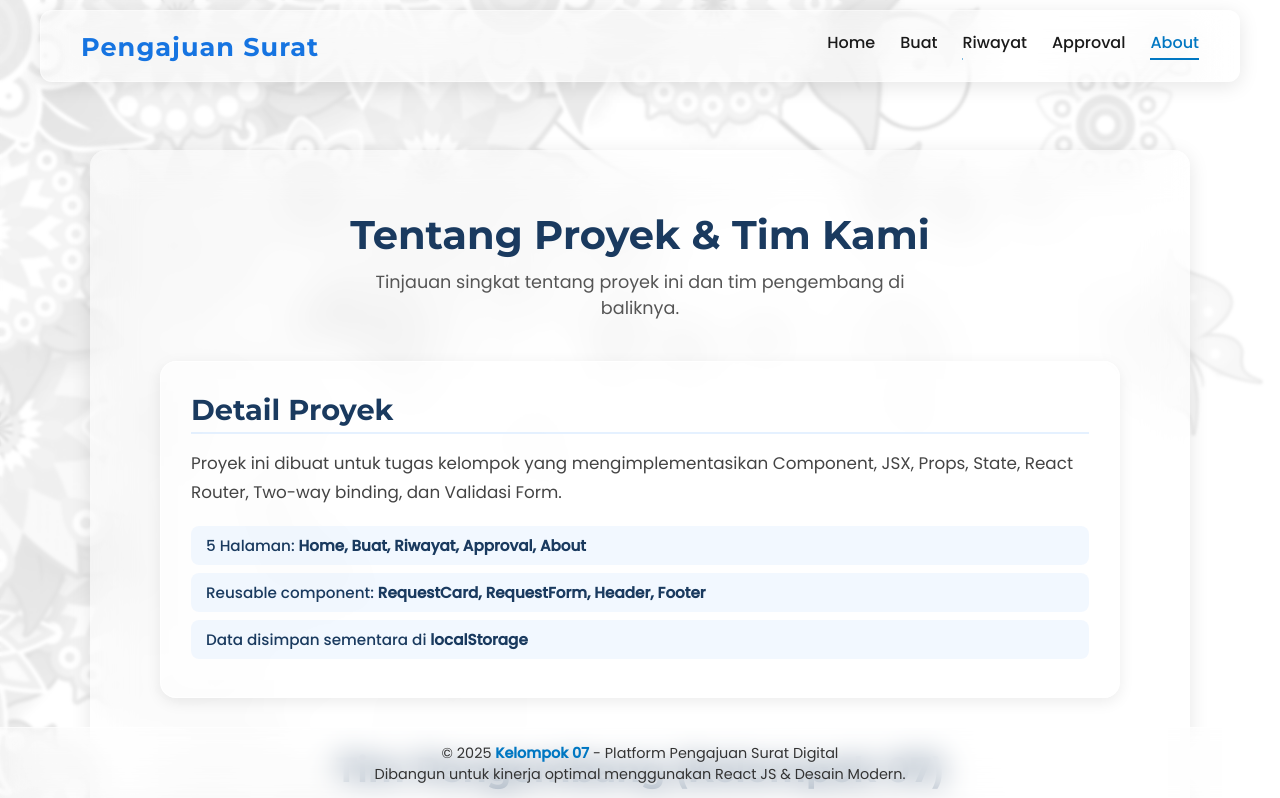
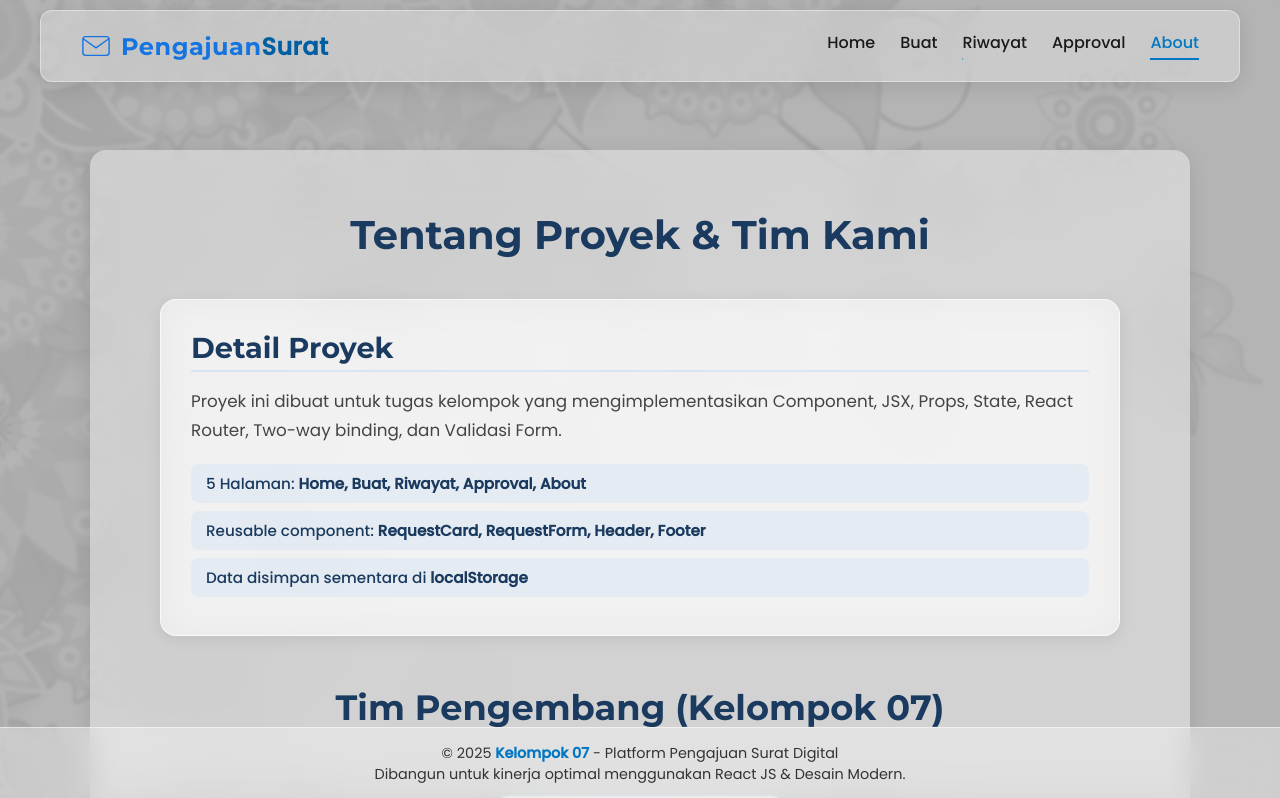
Before and after one commit to indrasarjana0810-x-x/pengajuanSurat-app-07, a React (Vite) app: page /about in a window 1280 px wide. Shown: the top 798 px of the page. Built offline with nearby package versions, Linux system fonts and the light colour scheme.

Commit message:
Update: Rapihin UI dan code

```diff
--- a/src/components/Header.jsx
+++ b/src/components/Header.jsx
@@ -1,14 +1,15 @@
-import React, { useState, useEffect } from 'react';
-import { Link, useLocation } from 'react-router-dom';
+import React, { useState, useEffect } from "react";
+import { Link, useLocation } from "react-router-dom";
+import "./css/Style.css";
 
 export default function Header() {
-  const loc = useLocation();
+  const location = useLocation();
   const [isHidden, setIsHidden] = useState(false);
 
-  // Helper function untuk menentukan class 'active'
-  const getActiveClass = (path) => (loc.pathname === path ? 'active' : '');
+  // Logic untuk menambahkan kelas "active" pada link yang sesuai dengan path saat ini
+  const getActiveClass = (path) => (location.pathname === path ? "active" : "");
 
-  // AUTO-HIDE LOGIC
+  // Logic untuk menyembunyikan/memperlihatkan Navbar saat scroll
   useEffect(() => {
     let lastScrollY = window.pageYOffset || document.documentElement.scrollTop;
     let ticking = false;
@@ -18,11 +19,11 @@ export default function Header() {
         window.requestAnimationFrame(() => {
           const currentScrollY = window.pageYOffset || document.documentElement.scrollTop;
 
-          // Hide navbar saat scroll down lebih dari 100px
+          // Menyembunyikan Navbar jika scroll ke bawah dan melewati batas 100px
           if (currentScrollY > lastScrollY && currentScrollY > 100) {
             setIsHidden(true);
           }
-          // Show navbar saat scroll up
+          // Menampilkan Navbar jika scroll ke atas
           else if (currentScrollY < lastScrollY) {
             setIsHidden(false);
           }
@@ -30,37 +31,56 @@ export default function Header() {
           lastScrollY = currentScrollY;
           ticking = false;
         });
-
         ticking = true;
       }
     };
 
-    window.addEventListener('scroll', handleScroll, { passive: true });
+    // Menambahkan event listener dengan passive: true untuk performa
+    window.addEventListener("scroll", handleScroll, { passive: true });
 
-    return () => window.removeEventListener('scroll', handleScroll);
-  }, []); // Empty dependency array, cukup run sekali
+    // Cleanup function: membersihkan event listener saat komponen unmount
+    return () => window.removeEventListener("scroll", handleScroll);
+  }, []);
 
   return (
-    // TAMBAHKAN CLASS DYNAMIC BERDASARKAN STATE isHidden
-    <nav className={`navbar ${isHidden ? 'hidden-nav' : ''}`}>
-      <h1>Pengajuan Surat</h1>
+    <nav className={`navbar ${isHidden ? "hidden-nav" : ""}`}>
+      <Link to="/" className="logo">
+        <svg
+          xmlns="http://www.w3.org/2000/svg"
+          viewBox="0 0 64 64"
+          width="32"
+          height="32"
+          className="logo-icon"
+        >
+          <rect
+            x="4" y="12" width="56" height="40" rx="6" ry="6"
+            fill="none" stroke="currentColor" strokeWidth="3"
+          />
+          <polyline
+            points="4,16 32,36 60,16"
+            fill="none" stroke="currentColor" strokeWidth="3"
+          />
+        </svg>
+        <span className="logo-text">
+          Pengajuan<span className="highlight">Surat</span>
+        </span>
+      </Link>
 
-      <ul>
-        <li>
-          <Link className={getActiveClass('/')} to="/">Home</Link>
-        </li>
-        <li>
-          <Link className={getActiveClass('/buat')} to="/buat">Buat</Link>
-        </li>
-        <li>
-          <Link className={getActiveClass('/riwayat')} to="/riwayat">Riwayat</Link>
-        </li>
-        <li>
-          <Link className={getActiveClass('/approval')} to="/approval">Approval</Link>
-        </li>
-        <li>
-          <Link className={getActiveClass('/about')} to="/about">About</Link>
-        </li>
+      {/* NAVIGATION LINKS - Dibuat Reusable (Mapping Array) */}
+      <ul className="nav-links">
+        {[
+          { path: "/", label: "Home" },
+          { path: "/buat", label: "Buat" },
+          { path: "/riwayat", label: "Riwayat" },
+          { path: "/approval", label: "Approval" },
+          { path: "/about", label: "About" },
+        ].map(({ path, label }) => (
+          <li key={path}>
+            <Link className={getActiveClass(path)} to={path}>
+              {label}
+            </Link>
+          </li>
+        ))}
       </ul>
     </nav>
   );
--- a/src/components/css/Style.css
+++ b/src/components/css/Style.css
@@ -9,7 +9,12 @@
 }
 
 body {
-  background: url('../Background/IMG_Background.jpg') no-repeat center center fixed;
+  background:
+    linear-gradient(
+      rgba(0, 0, 0, 0.45),
+      rgba(0, 0, 0, 0.45)
+    ),
+    url('../Background/IMG_Background.jpg') no-repeat center center fixed;
   background-size: cover;
   color: #1a1a1a;
   min-height: 100vh;
@@ -27,6 +32,7 @@ body::before {
   width: 100%;
   height: 100%;
   background: rgba(255, 255, 255, 0.35);
+  -webkit-backdrop-filter: blur(1.5px);
   backdrop-filter: blur(1.5px);
   z-index: -1;
 }
@@ -41,6 +47,7 @@ body::before {
   max-width: 1200px;
   z-index: 1000;
   background: rgba(255, 255, 255, 0.3);
+  -webkit-backdrop-filter: blur(20px);
   backdrop-filter: blur(20px);
   border: 1px solid rgba(255, 255, 255, 0.4);
   display: flex;
@@ -65,7 +72,31 @@ body::before {
   color: #1674e1;
   letter-spacing: 1px;
 }
+/* === LOGO STYLE === */
+.logo {
+  display: flex;
+  align-items: center;
+  gap: 10px;
+  text-decoration: none;
+}
 
+.logo-icon {
+  width: 30px;
+  height: 30px;
+  color: #1674e1;
+}
+
+.logo-text {
+  font-family: 'Montserrat', sans-serif;
+  font-weight: 700;
+  font-size: 1.5rem;
+  color: #1674e1;
+  letter-spacing: 0.5px;
+}
+
+.logo-text .highlight {
+  color: #005fa3;
+}
 .navbar ul {
   list-style: none;
   display: flex;
@@ -83,6 +114,7 @@ body::before {
   padding: 5px 0;
   display: inline-block;
   overflow: hidden;
+  transition: color 0.3s ease, transform 0.3s ease;
 }
 
 .navbar ul li a::after {
@@ -99,6 +131,7 @@ body::before {
 
 .navbar ul li a:hover {
   color: #005fa3;
+  transform: translateY(-2px);
 }
 
 .navbar ul li a:hover::after {
@@ -120,6 +153,7 @@ body::before {
   margin: 40px auto;
   padding: 80px 40px;
   background: rgba(255, 255, 255, 0.35);
+  -webkit-backdrop-filter: blur(25px);
   backdrop-filter: blur(25px);
   border-radius: 24px;
   text-align: center;
@@ -186,6 +220,7 @@ body::before {
 
 .action-card {
   background: rgba(255, 255, 255, 0.45);
+  -webkit-backdrop-filter: blur(15px);
   backdrop-filter: blur(15px);
   border: 1px solid rgba(255, 255, 255, 0.6);
   border-radius: 16px;
@@ -307,6 +342,7 @@ body::before {
   background: rgba(255, 255, 255, 0.4);
   border-radius: 16px;
   box-shadow: 0 4px 20px rgba(0, 0, 0, 0.1);
+  -webkit-backdrop-filter: blur(20px);
   backdrop-filter: blur(20px);
 }
 
@@ -347,6 +383,7 @@ body::before {
   border-radius: 20px;
   border: 1px solid rgba(255, 255, 255, 0.7);
   box-shadow: 0 8px 30px rgba(0, 0, 0, 0.15);
+  -webkit-backdrop-filter: blur(25px);
   backdrop-filter: blur(25px);
   transition: all 0.3s ease;
 }
@@ -450,6 +487,7 @@ button[type="submit"]:hover,
 
 .request-item-card {
   background: rgba(255, 255, 255, 0.6);
+  -webkit-backdrop-filter: blur(15px);
   backdrop-filter: blur(15px);
   border-radius: 16px;
   padding: 25px;
@@ -652,6 +690,7 @@ button[type="submit"]:hover,
 /* === SWEETALERT2 CUSTOM STYLES === */
 .swal2-popup.swal-custom-popup {
   background: rgba(255, 255, 255, 0.9) !important;
+  -webkit-backdrop-filter: blur(10px);
   backdrop-filter: blur(10px);
   border-radius: 18px !important;
   border: 1px solid rgba(255, 255, 255, 0.9);
@@ -728,6 +767,7 @@ button[type="submit"]:hover,
 
 .project-details-card {
     background: rgba(255, 255, 255, 0.5);
+    -webkit-backdrop-filter: blur(18px);
     backdrop-filter: blur(18px);
     border-radius: 16px;
     padding: 30px;
@@ -782,7 +822,7 @@ button[type="submit"]:hover,
     overflow-x: auto;
     scroll-snap-type: x mandatory;
     gap: 30px;
-    /* Memberikan padding yang sangat besar untuk memastikan shadow pop-up tidak terpotong */
+    /* Padding supaya shadow pop-up tidak terpotong */
     padding: 40px 100px 40px 100px;
     max-width: 100%;
     margin: 0 auto 20px;
@@ -798,10 +838,11 @@ button[type="submit"]:hover,
 .team-member-card {
     /* Lebar tetap untuk setiap item carousel */
     flex: 0 0 280px;
-    /* KRITIS: Ubah scroll-snap-align ke center agar pop-up di tengah viewport */
+    /* Untuk ubah scroll-snap-align ke center agar pop-up di tengah viewport */
     scroll-snap-align: center;
 
     background: rgba(255, 255, 255, 0.6);
+    -webkit-backdrop-filter: blur(15px);
     backdrop-filter: blur(15px);
     border-radius: 16px;
     padding: 20px;
@@ -811,17 +852,16 @@ button[type="submit"]:hover,
     /* Transisi untuk efek highlight dinamis */
     transition: all 0.4s cubic-bezier(0.25, 0.8, 0.25, 1);
     position: relative;
-    /* KRITIS: Agar pop-up tidak terpotong oleh overflow scroll pada item */
+    /* Agar pop-up tidak terpotong oleh overflow scroll pada item */
     overflow: visible;
     /* Styling dasar saat tidak aktif */
     opacity: 0.8;
     transform: none;
 }
 
-/* Styling untuk kartu yang sedang aktif (dikelola oleh state React) */
+/* Styling untuk card aktif (dikelola oleh state React) */
 .team-member-card.active-highlight {
     opacity: 1;
-    /* Terapkan efek pop-up yang sama dramatisnya dengan hover */
     transform: translateY(-8px) scale(1.05);
     box-shadow: 0 15px 25px rgba(0, 123, 255, 0.4);
     background: rgba(255, 255, 255, 0.8);
@@ -829,7 +869,7 @@ button[type="submit"]:hover,
 }
 
 .team-member-card:hover {
-    /* Efek Pop-up (highlight dinamis) saat hover (dijaga agar tetap ada) */
+    /* Efek Pop-up (highlight dinamis) saat hover */
     transform: translateY(-8px) scale(1.05);
     box-shadow: 0 15px 25px rgba(0, 123, 255, 0.4);
     background: rgba(255, 255, 255, 0.8);
--- a/src/pages/About.jsx
+++ b/src/pages/About.jsx
@@ -6,10 +6,10 @@ import photoC from '../components/Profile/Me.jpeg';
 import photoD from '../components/Profile/Me.jpeg';
 
 const teamMembers = [
-  { name: "Nama Anda (Ketua)", role: "Full-stack Developer", photo: photoA },
-  { name: "Anggota B", role: "Front-end Developer", photo: photoB },
-  { name: "Anggota C", role: "UI/UX Designer", photo: photoC },
-  { name: "Anggota D", role: "Technical Writer", photo: photoD },
+  { name: "Puji Yayang Handriani", photo: photoA },
+  { name: "Indra Sukma Nugraha", photo: photoB },
+  { name: "Muhammad Alif Fadhillah", photo: photoC },
+  { name: "Adhitya Tubagus Syahroni", photo: photoD },
 ];
 
 export default function About() {
@@ -41,7 +41,6 @@ export default function About() {
     <div className="page-wrapper about-page">
       <div className="page-header">
         <h1>Tentang Proyek & Tim Kami</h1>
-        <p>Tinjauan singkat tentang proyek ini dan tim pengembang di baliknya.</p>
       </div>
 
       <div className="about-content">
--- a/src/pages/Approvals.jsx
+++ b/src/pages/Approvals.jsx
@@ -32,7 +32,7 @@ export default function Approvals() {
   return (
     <div className="page-wrapper">
       <div className="page-header">
-        <h1>Halaman Persetujuan Surat</h1>
+        <h1>Persetujuan Pengajuan Surat</h1>
       </div>
 
       {pendingItems.length === 0 ? (
--- a/src/pages/CreateRequest.jsx
+++ b/src/pages/CreateRequest.jsx
@@ -1,7 +1,7 @@
 import React from "react";
 import RequestForm from "../components/RequestForm";
 import { loadRequests, saveRequests } from "../components/utils/storage";
-import Swal from "sweetalert2"; // Import SweetAlert2
+import Swal from "sweetalert2";
 
 export default function CreateRequest() {
   function handleSubmit(data) {
```
